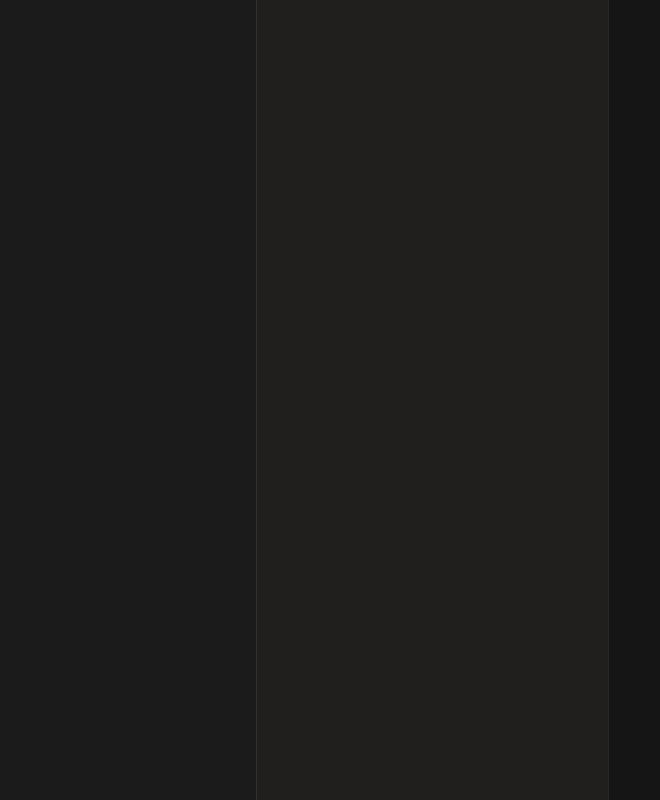
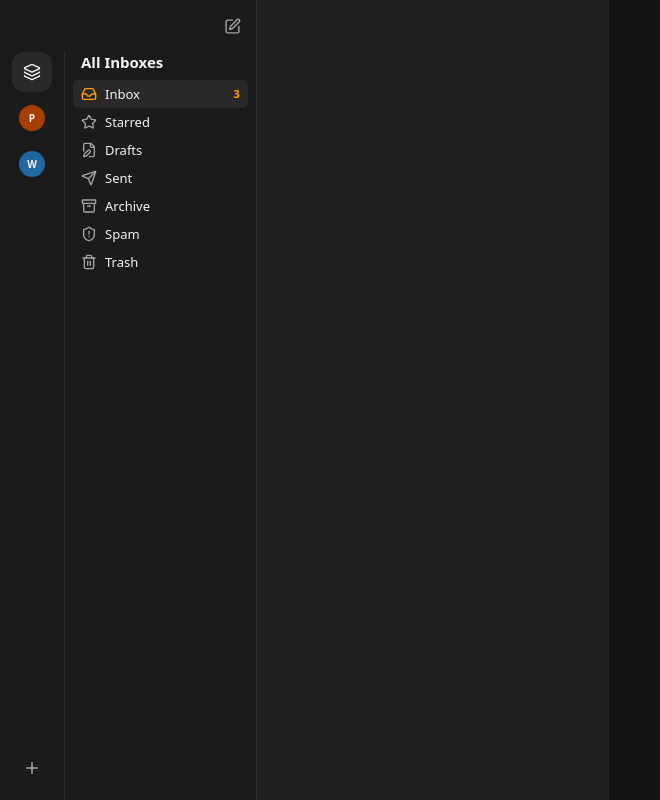
Before and after one commit to erhanerbas/inboxed, a SvelteKit app: page / in a window 1280 px wide. Shown: the whole page, without its empty margins (0-660 px from the left). Built offline with nearby package versions, Linux system fonts and the light colour scheme.

Commit message:
feat(ui): sidebar with account rail and mailbox tree

```diff
--- /dev/null
+++ b/src/lib/components/Avatar.svelte
@@ -0,0 +1,20 @@
+<script lang="ts">
+  let { name, color, size = 28 }: { name: string; color?: string; size?: number } = $props();
+
+  const initials = $derived(
+    name.split(/\s+/).filter(Boolean).slice(0, 2).map((w) => w[0].toUpperCase()).join(""),
+  );
+  // Same name, same color, every time.
+  const hue = $derived([...name].reduce((h, c) => (h * 31 + c.charCodeAt(0)) % 360, 0));
+</script>
+
+<span
+  aria-hidden="true"
+  class="grid shrink-0 place-items-center rounded-full font-semibold text-ink"
+  style:width="{size}px"
+  style:height="{size}px"
+  style:font-size="{Math.round(size * 0.4)}px"
+  style:background={color ?? `oklch(0.45 0.09 ${hue})`}
+>
+  {initials}
+</span>
--- /dev/null
+++ b/src/lib/components/Sidebar.svelte
@@ -0,0 +1,109 @@
+<script lang="ts">
+  import Archive from "@lucide/svelte/icons/archive";
+  import FilePen from "@lucide/svelte/icons/file-pen";
+  import Folder from "@lucide/svelte/icons/folder";
+  import Inbox from "@lucide/svelte/icons/inbox";
+  import Layers from "@lucide/svelte/icons/layers";
+  import Plus from "@lucide/svelte/icons/plus";
+  import Send from "@lucide/svelte/icons/send";
+  import ShieldAlert from "@lucide/svelte/icons/shield-alert";
+  import SquarePen from "@lucide/svelte/icons/square-pen";
+  import Star from "@lucide/svelte/icons/star";
+  import Trash2 from "@lucide/svelte/icons/trash-2";
+  import Avatar from "./Avatar.svelte";
+  import { data, ui, selectAccount, selectMailbox } from "$lib/state.svelte";
+  import { visibleMailboxes } from "$lib/views";
+  import type { Mailbox } from "$lib/types";
+
+  const roleIcons = {
+    inbox: Inbox,
+    starred: Star,
+    drafts: FilePen,
+    sent: Send,
+    archive: Archive,
+    spam: ShieldAlert,
+    trash: Trash2,
+  };
+
+  const boxes = $derived(visibleMailboxes(data.mailboxes, ui.accountId));
+  const folders = (parentId: string | null) => boxes.filter((m) => !m.role && m.parentId === parentId);
+  const title = $derived(
+    ui.accountId === "all" ? "All Inboxes" : (data.accounts.find((a) => a.id === ui.accountId)?.name ?? ""),
+  );
+</script>
+
+<aside class="sidebar-material flex h-full w-64 shrink-0 flex-col">
+  <div data-tauri-drag-region class="flex h-13 shrink-0 items-center justify-end px-2">
+    <button class="icon-btn" aria-label="New message" title="New message (⌘N)" onclick={() => (ui.composing = true)}>
+      <SquarePen size={17} />
+    </button>
+  </div>
+
+  <div class="flex min-h-0 flex-1">
+    <nav aria-label="Accounts" class="flex w-16 shrink-0 flex-col items-center gap-1.5 pb-3">
+      <button
+        class="rail-btn"
+        aria-label="All inboxes"
+        title="All inboxes"
+        aria-pressed={ui.accountId === "all"}
+        onclick={() => selectAccount("all")}
+      >
+        <Layers size={18} />
+      </button>
+      {#each data.accounts as a (a.id)}
+        <button
+          class="rail-btn"
+          aria-label="{a.name}, {a.email}"
+          title={a.email}
+          aria-pressed={ui.accountId === a.id}
+          onclick={() => selectAccount(a.id)}
+        >
+          <Avatar name={a.name} color={a.color} size={26} />
+        </button>
+      {/each}
+      <button class="rail-btn mt-auto" aria-label="Add account" title="Add account" onclick={() => (ui.addingAccount = true)}>
+        <Plus size={18} />
+      </button>
+    </nav>
+
+    <nav aria-label="Mailboxes" class="min-w-0 flex-1 overflow-y-auto border-l border-line px-2 pb-3">
+      <h2 class="truncate px-2 pb-2 text-heading">{title}</h2>
+      {#each boxes.filter((m) => m.role) as m (m.id)}
+        {@render row(m)}
+      {/each}
+      {#if folders(null).length}
+        <h3 class="mt-5 mb-1 px-2 text-caption font-medium text-ink-muted uppercase">Folders</h3>
+        {#each folders(null) as m (m.id)}
+          {@render row(m)}
+        {/each}
+      {/if}
+    </nav>
+  </div>
+</aside>
+
+{#snippet row(m: Mailbox)}
+  {@const Icon = m.role ? roleIcons[m.role] : Folder}
+  {@const selected = ui.mailboxKey === m.id}
+  <button
+    class="flex h-7 w-full items-center gap-2 rounded-md px-2 text-left transition-colors duration-100 {selected
+      ? 'bg-raised'
+      : 'hover:bg-raised/60 active:bg-raised'}"
+    aria-current={selected ? "page" : undefined}
+    onclick={() => selectMailbox(m.id)}
+  >
+    <Icon size={16} class="shrink-0 {selected ? 'text-accent' : 'text-ink-muted'}" />
+    <span class="min-w-0 flex-1 truncate">{m.name}</span>
+    {#if m.unread}
+      <span class="text-caption tabular-nums {m.role === 'inbox' ? 'font-semibold text-accent' : 'text-ink-muted'}">
+        {m.unread}
+      </span>
+    {/if}
+  </button>
+  {#if folders(m.id).length}
+    <div class="ml-[15px] border-l border-line pl-1.5">
+      {#each folders(m.id) as child (child.id)}
+        {@render row(child)}
+      {/each}
+    </div>
+  {/if}
+{/snippet}
--- a/src/routes/+page.svelte
+++ b/src/routes/+page.svelte
@@ -1,7 +1,9 @@
+<script lang="ts">
+  import Sidebar from "$lib/components/Sidebar.svelte";
+</script>
+
 <div class="flex h-screen overflow-hidden">
-  <aside class="sidebar-material w-64 shrink-0">
-    <div data-tauri-drag-region class="h-13"></div>
-  </aside>
+  <Sidebar />
   <section class="w-[22rem] shrink-0 border-l border-line bg-panel">
     <div data-tauri-drag-region class="h-13"></div>
   </section>
```
